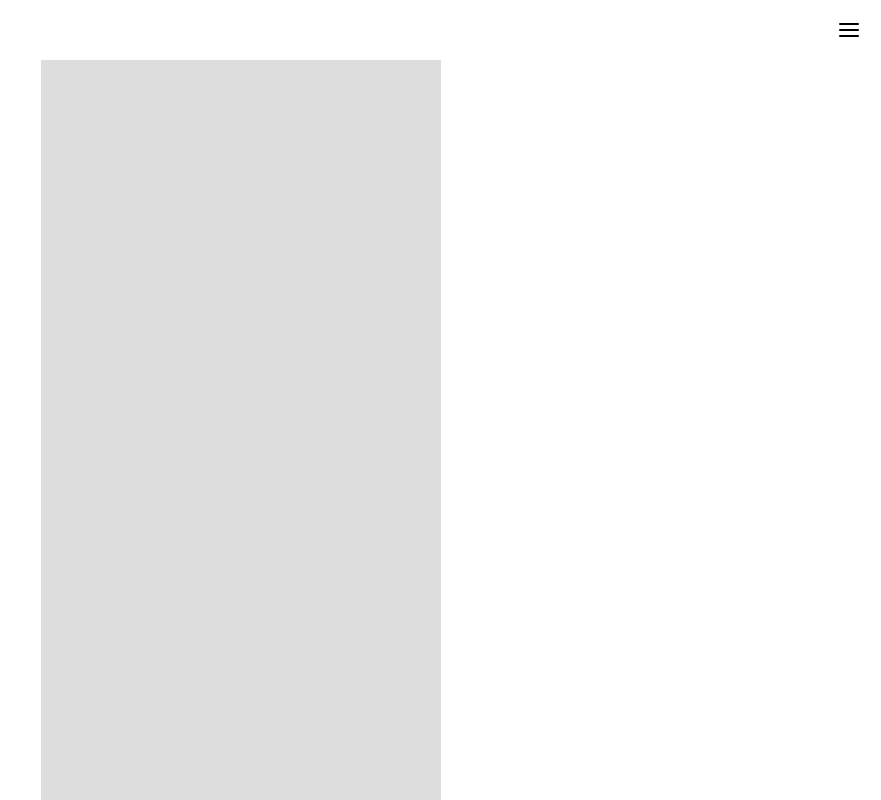
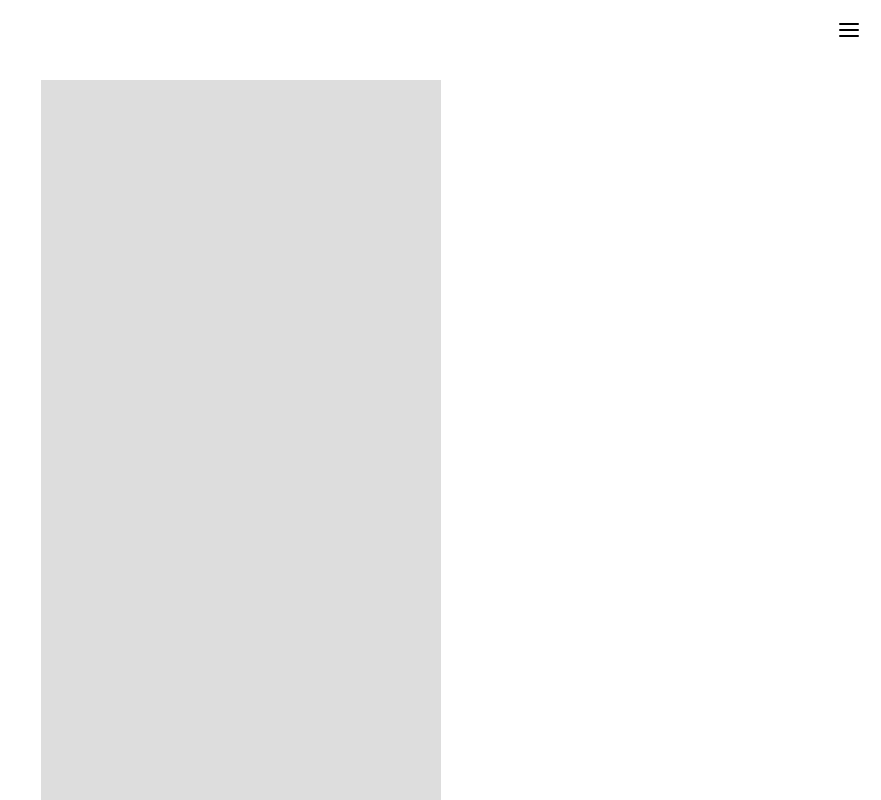
Before and after one commit to ricky1510/scrolling-menu, a plain HTML site: page index.html in a window 1280 px wide. Shown: the top 800 px of the page, without its empty margins (399-1280 px from the left). Drawn offline with nearby package versions, Linux system fonts and the light colour scheme.

Commit message:
body padding

```diff
--- a/static/sass/style.sass
+++ b/static/sass/style.sass
@@ -1,3 +1,6 @@
+body
+    padding-top: 80px
+
 .container
     width: 100%
     max-width: 400px
```
Also changed, not shown: static/css/style.css, 1 other file.
